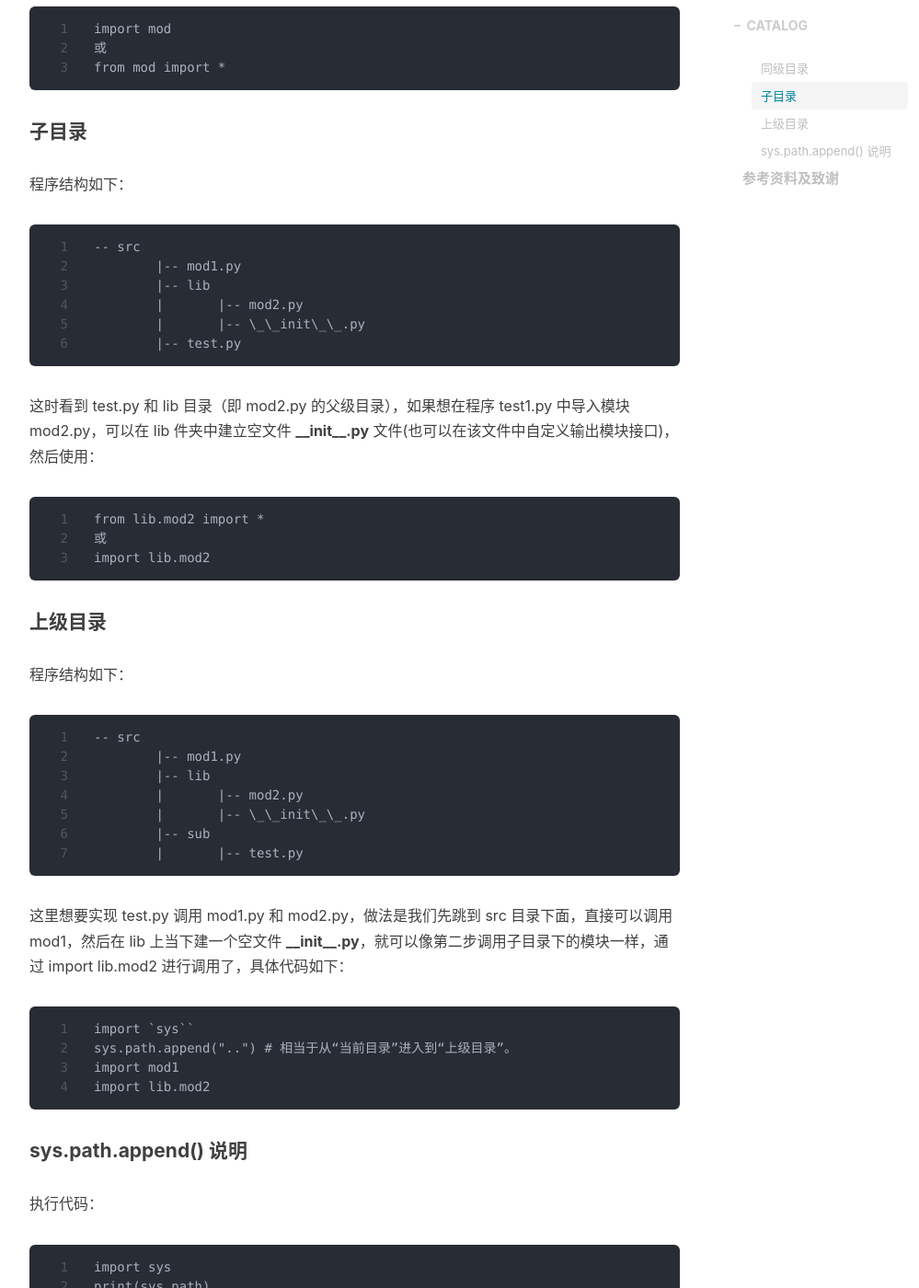
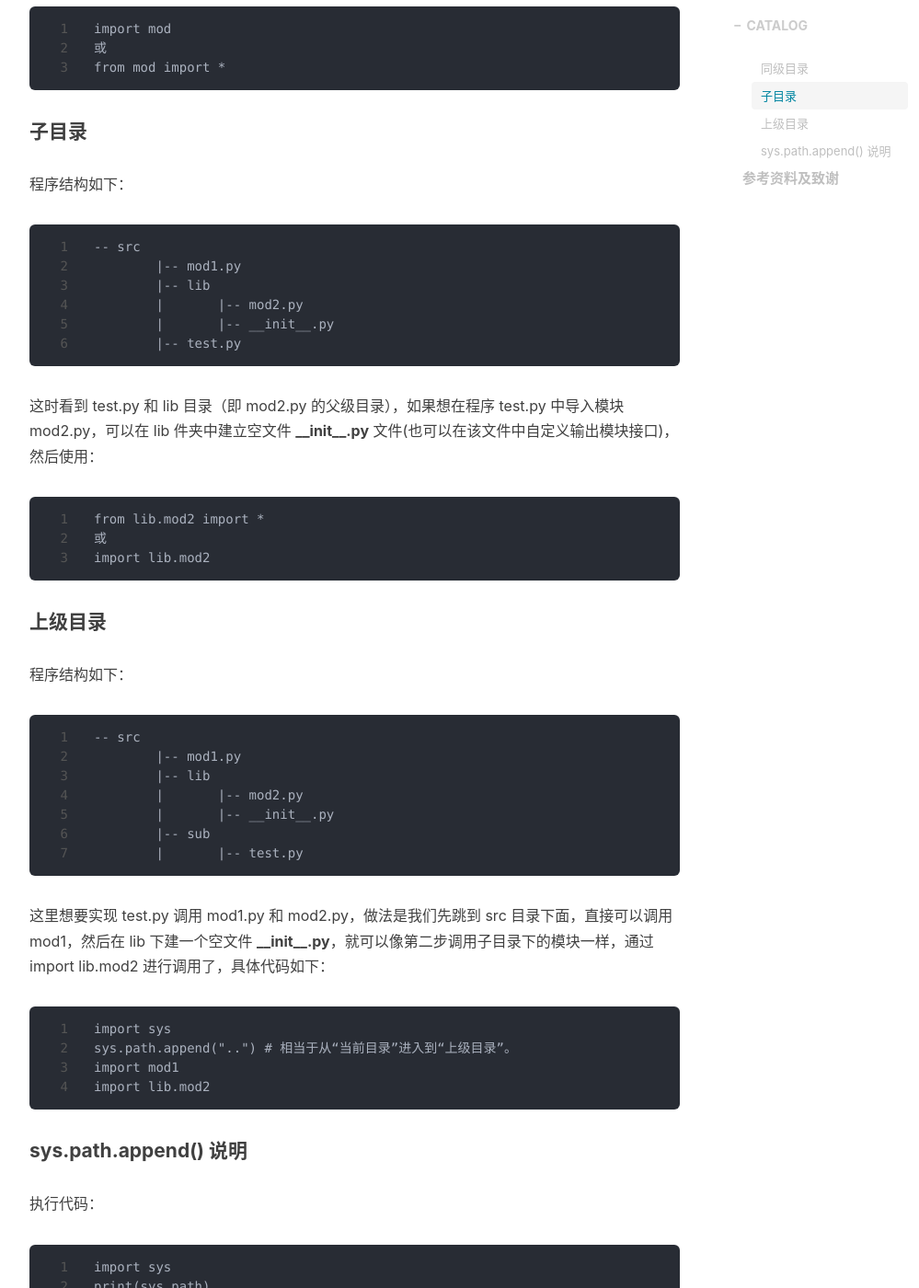
Before and after one commit to liushunyu/blog, a Jekyll site: the page built from _posts/2019-01-28-python 中 import 用法.md, in a window 1280 px wide and 1400 px high, scrolled down 945 px. Shown: the whole window at 92% size, without its empty margins (233-1232 px from the left). Built offline with Jekyll 4.4.1, drawn with Linux system fonts in a browser that asks for light colours; nearby versions of some CDN libraries; comment, search, counter and statistics services are not loaded.

Commit message:
Update 2019-01-28-python 中 import 用法.md

````diff
--- a/_posts/2019-01-28-python 中 import 用法.md
+++ b/_posts/2019-01-28-python 中 import 用法.md
@@ -46,11 +46,11 @@ from mod import *
 	|-- mod1.py
 	|-- lib
 	|	|-- mod2.py
-	|	|-- \_\_init\_\_.py
+	|	|-- __init__.py
 	|-- test.py
 ```
 
-这时看到 test.py 和 lib 目录（即 mod2.py 的父级目录），如果想在程序 test1.py 中导入模块 mod2.py，可以在 lib 件夹中建立空文件 **\_\_init\_\_.py** 文件(也可以在该文件中自定义输出模块接口)，然后使用：
+这时看到 test.py 和 lib 目录（即 mod2.py 的父级目录），如果想在程序 test.py 中导入模块 mod2.py，可以在 lib 件夹中建立空文件 **\_\_init\_\_.py** 文件(也可以在该文件中自定义输出模块接口)，然后使用：
 
 ```
 from lib.mod2 import *
@@ -69,15 +69,15 @@ import lib.mod2
 	|-- mod1.py
 	|-- lib
 	|	|-- mod2.py
-	|	|-- \_\_init\_\_.py
+	|	|-- __init__.py
 	|-- sub
 	|	|-- test.py
 ```
 
-这里想要实现 test.py 调用 mod1.py 和 mod2.py，做法是我们先跳到 src 目录下面，直接可以调用 mod1，然后在 lib 上当下建一个空文件 **\_\_init\_\_.py**，就可以像第二步调用子目录下的模块一样，通过 import  lib.mod2 进行调用了，具体代码如下：
+这里想要实现 test.py 调用 mod1.py 和 mod2.py，做法是我们先跳到 src 目录下面，直接可以调用 mod1，然后在 lib 下建一个空文件 **\_\_init\_\_.py**，就可以像第二步调用子目录下的模块一样，通过 import  lib.mod2 进行调用了，具体代码如下：
 
 ```
-import `sys``
+import sys
 sys.path.append("..") # 相当于从“当前目录”进入到“上级目录”。
 import mod1
 import lib.mod2
````
